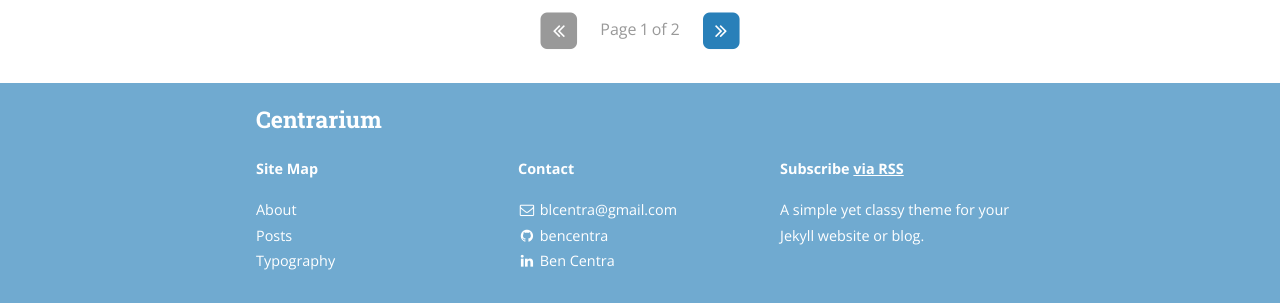
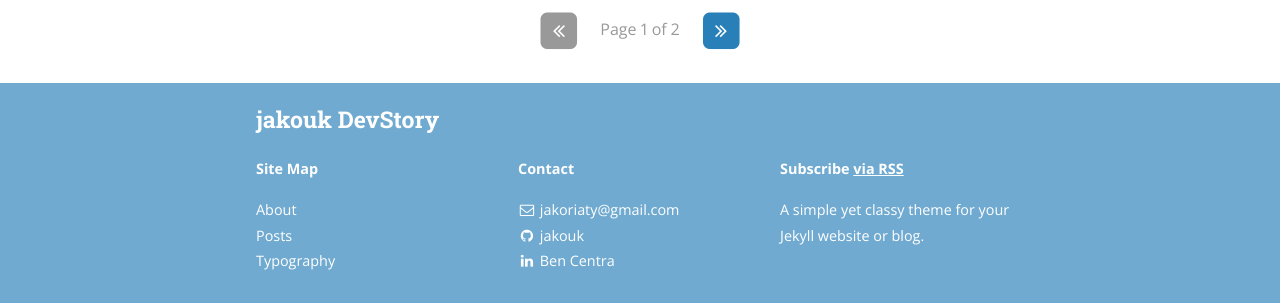
Before and after one commit to jakouk/jakouk, a Jekyll site: the page built from index.html, in a window 1280 px wide and 900 px high, scrolled down 1275 px. Shown: the part 594-897 px from the top of the window. Built offline with Jekyll 4.4.1, drawn with Linux system fonts in a browser that asks for light colours; nearby versions of some CDN libraries; the list of posts is cut into pages by our own code; some of the changed text lies outside the part shown.

Commit message:
Update _config.yml

```diff
--- a/_config.yml
+++ b/_config.yml
@@ -9,17 +9,17 @@ exclude:
   - "/vendor/"
 
 # Site settings
-title: Centrarium
+title: jakouk DevStory
 subtitle: "A simple yet classy theme for your Jekyll website or blog"
-email: blcentra@gmail.com
-name: Ben Centra
+email: jakoriaty@gmail.com
+name: Jakouk
 description: >
   A simple yet classy theme for your Jekyll website or blog.
 # Base URL of site (i.e. /blog). It should always start with a slash,
 # and never end with a slash. Set it to a blank value if hosting at the
 # root of your server.
 baseurl: "" # the subpath of your site, e.g. /blog/
-url: "http://bencentra.github.io" # the base hostname & protocol for your site
+url: "http://jakouk.github.io" # the base hostname & protocol for your site
 cover: "/assets/header_image.jpg"
 logo: "/assets/logo.png"
 
@@ -80,7 +80,7 @@ social:
 
   - name: GitHub
     icon: github
-    username: bencentra
+    username: jakouk
     url: https://github.com/jakouk
     desc: Fork me on GitHub
     share: false
```
